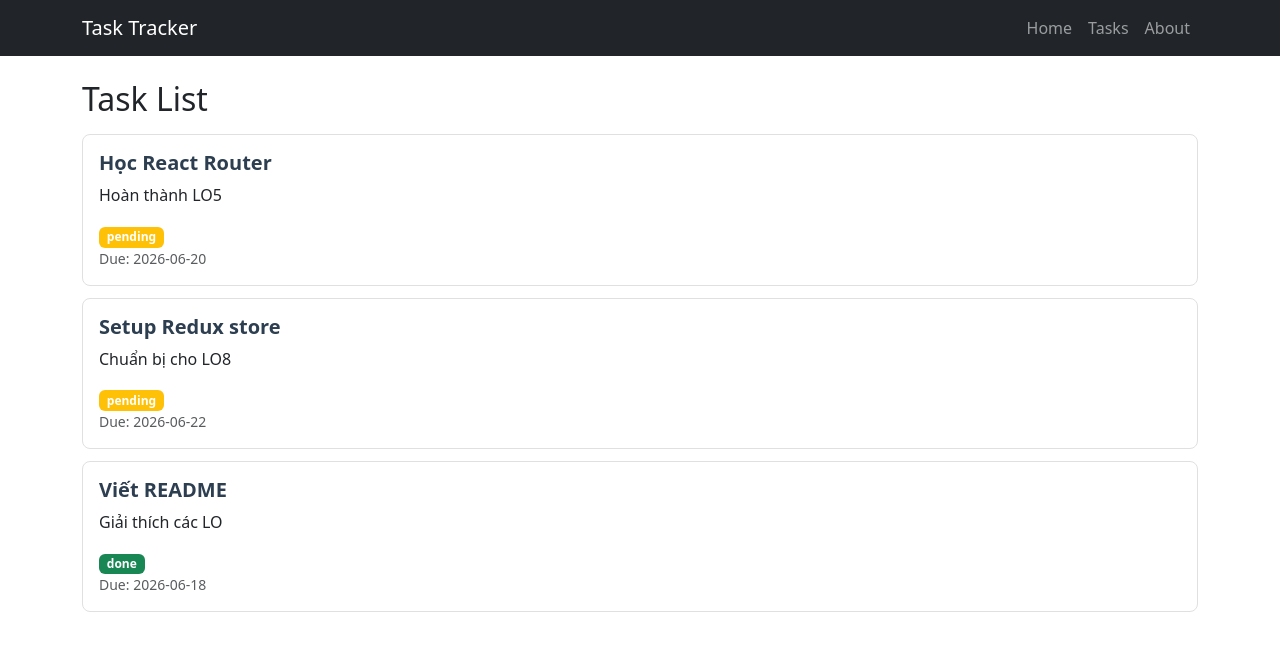
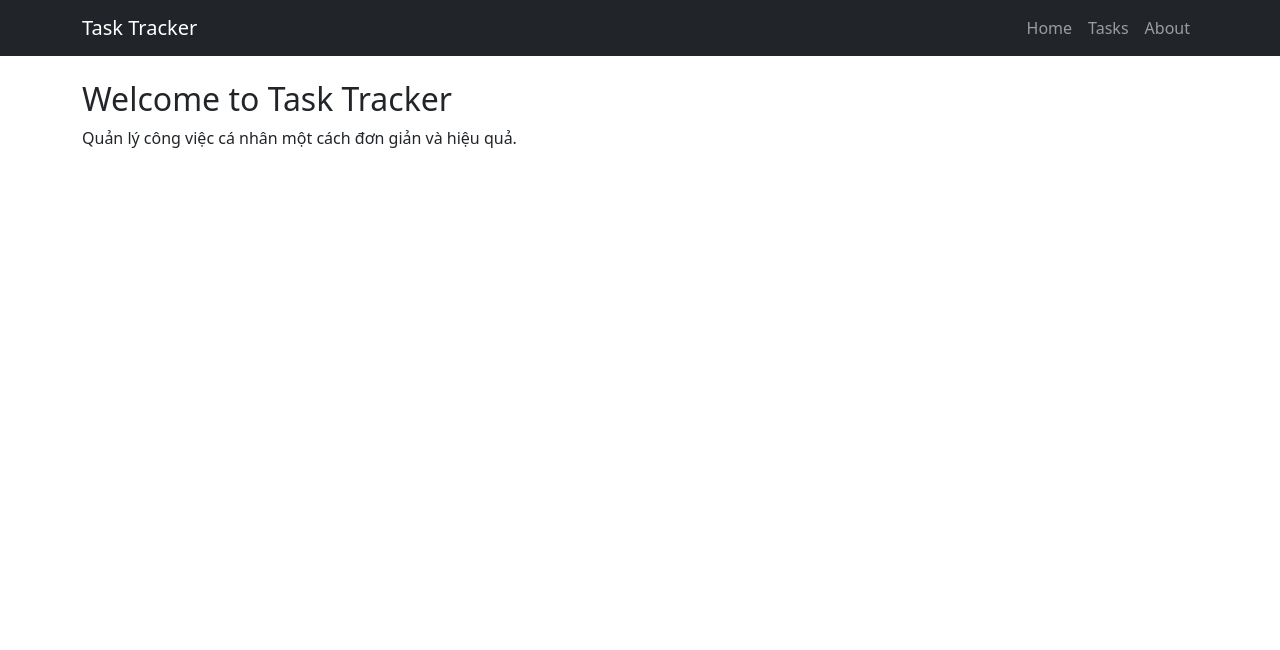
Before and after one commit to huytqDE200146/Task-Tracker, a React (Create React App) app: page / in a window 1280 px wide. Shown: the top 650 px of the page. Built offline with nearby package versions, Linux system fonts and the light colour scheme.

Commit message:
update AppNavbar.js and App.js

```diff
--- a/src/App.js
+++ b/src/App.js
@@ -1,9 +1,13 @@
 // import TaskItemFunctional from './components/TaskItemFunctional';
 // import TaskItemClass from './components/TaskItemClass';
+import { BrowserRouter, Routes, Route } from 'react-router-dom';
 import { Container } from 'react-bootstrap';
 import AppNavbar from './components/AppNavbar';
-import TaskList from './components/TaskList';
-import sampleTasks from './data/SampleTasks';
+import Home from './pages/Home';
+import Feature from './pages/Feature';
+import About from './pages/About';
+// import TaskList from './components/TaskList';
+// import sampleTasks from './data/SampleTasks';
 
 // const sampleTask = {
 //   id: 1,
@@ -15,13 +19,20 @@ import sampleTasks from './data/SampleTasks';
 
 function App() {
   return (
-    <div className="App">
-      <AppNavbar />
-      <Container>
-        <h2 className="mb-3">Task List</h2>
-        <TaskList tasks={sampleTasks} />
-      </Container>
-    </div>
+    <BrowserRouter>
+      <div className="App">
+        <AppNavbar />
+        <Container>
+         {/* <h2 className="mb-3">Task List</h2>
+         <TaskList tasks={sampleTasks} /> */}
+          <Routes>
+            <Route path="/" element={<Home />} />
+            <Route path="/feature" element={<Feature />} />
+            <Route path="/about" element={<About />} />
+          </Routes>
+        </Container>
+      </div>
+    </BrowserRouter>
   );
 }
 
--- a/src/components/AppNavbar.js
+++ b/src/components/AppNavbar.js
@@ -1,17 +1,28 @@
 import React from 'react';
 import { Navbar, Nav, Container } from 'react-bootstrap';
+import { Link } from 'react-router-dom';
 
 const AppNavbar = () => {
   return (
     <Navbar bg="dark" variant="dark" expand="lg" className="mb-4">
       <Container>
-        <Navbar.Brand href="/">Task Tracker</Navbar.Brand>
+        {/* <Navbar.Brand href="/">Task Tracker</Navbar.Brand>
         <Navbar.Toggle aria-controls="main-navbar" />
         <Navbar.Collapse id="main-navbar">
           <Nav className="ms-auto">
             <Nav.Link href="/">Home</Nav.Link>
             <Nav.Link href="/feature">Tasks</Nav.Link>
             <Nav.Link href="/about">About</Nav.Link>
+          </Nav>
+        </Navbar.Collapse> */}
+
+        <Navbar.Brand as={Link} to="/">Task Tracker</Navbar.Brand>
+        <Navbar.Toggle aria-controls="main-navbar" />
+        <Navbar.Collapse id="main-navbar">
+          <Nav className="ms-auto">
+            <Nav.Link as={Link} to="/">Home</Nav.Link>
+            <Nav.Link as={Link} to="/feature">Tasks</Nav.Link>
+            <Nav.Link as={Link} to="/about">About</Nav.Link>
           </Nav>
         </Navbar.Collapse>
       </Container>
--- a/src/pages/Feature.js
+++ b/src/pages/Feature.js
@@ -1,12 +1,12 @@
 import React from 'react';
 import TaskList from '../components/TaskList';
-import sampleTasks from '../data/sampleTasks';
+import SampleTasks from '../data/SampleTasks';
 
 const Feature = () => {
   return (
     <div>
       <h2 className="mb-3">Task List</h2>
-      <TaskList tasks={sampleTasks} />
+      <TaskList tasks={SampleTasks} />
     </div>
   );
 };
```
